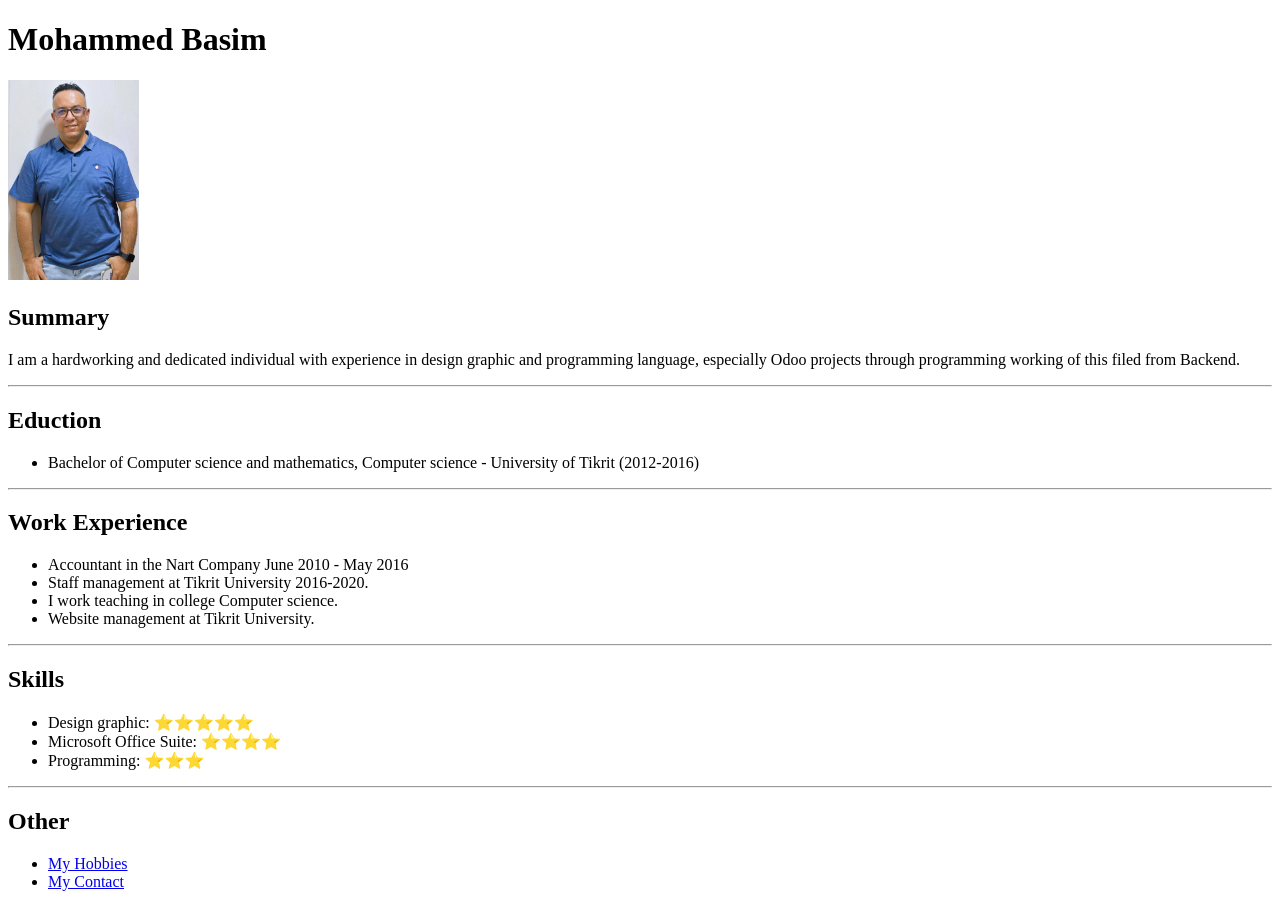
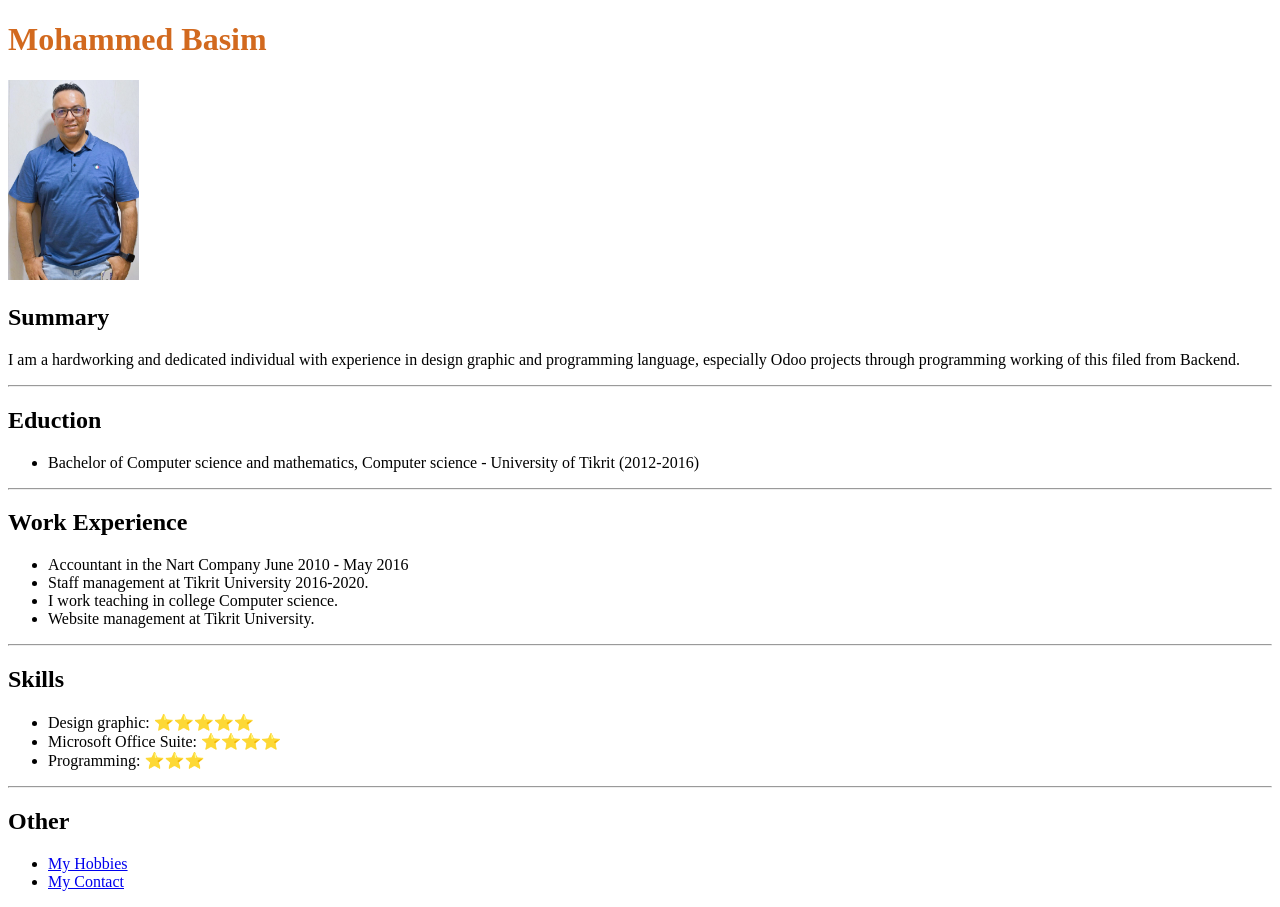
Before and after one commit to mahoo1983/Html-portfolio2, a plain HTML site: page index.html in a window 1280 px wide. Drawn offline with Linux system fonts and the light colour scheme.

Commit message:
Update index.html

```diff
--- a/index.html
+++ b/index.html
@@ -5,6 +5,11 @@
     <meta charset="UTF-8">
     <meta name="viewport" content="width=device-width, initial-scale=1.0">
     <title>My Resume</title>
+    <style>
+        h1{
+            color: chocolate;
+        }
+    </style>
 </head>
 <body>
    <h1>Mohammed Basim</h1>
```
